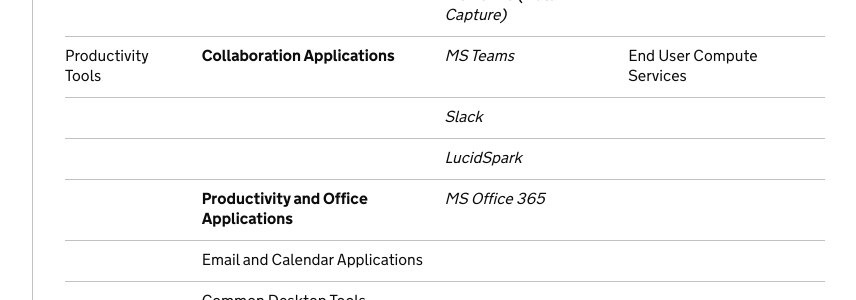
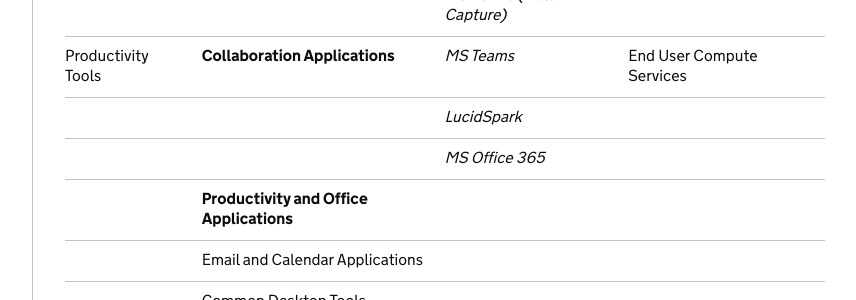
Before and after one commit to DFE-Digital/architecture, a Jekyll site: the page built from standards/technical-standards.md, in a window 1280 px wide. Shown: the part 4225-4525 px from the top of the page, without its empty margins (298-1154 px from the left). Built offline with Jekyll 4.4.1, drawn with Linux system fonts in a browser that asks for light colours; our own code applies the rules of GitHub Pages for plain Markdown files.

Commit message:
Update technical-standards.md
Remove the slack link

```diff
--- a/standards/technical-standards.md
+++ b/standards/technical-standards.md
@@ -101,9 +101,9 @@ Whilst technical standards are being developed, some *accepted products* in DfE
 |                              |                                          | *MS Azure Data Factory*    |                            |
 |                              |                                          | *MS Forms (Data Capture)*  |                            |
 | Productivity Tools           | **Collaboration Applications**           | *MS Teams*                 | End User Compute Services  |
-|                              |                                          | *Slack*                    |                            |
 |                              |                                          | *LucidSpark*               |                            |
-|                              | **Productivity and Office Applications** | *MS Office 365*            |                            |
+|                              |                                          | *MS Office 365*            |                            |
+|                              | **Productivity and Office Applications** |                            |                            |
 |                              | Email and Calendar Applications          |                            |                            |
 |                              | Common Desktop Tools                     |                            |                            |
 |                              | Instant Messaging and Presence Applications |                         |                            |
```
